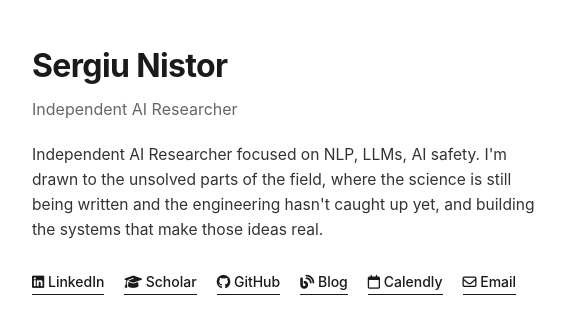
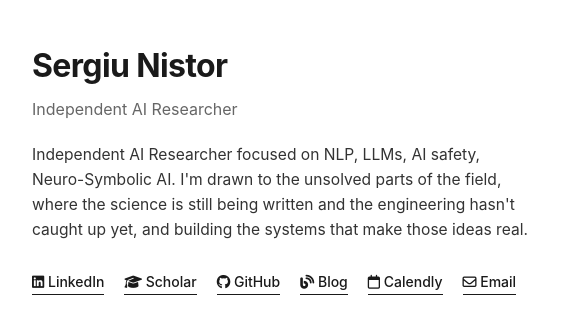
Before and after one commit to SergiuDeveloper/portfolio, a plain HTML site: page index.html in a window 1280 px wide. Shown: the part 105-425 px from the top of the page, 222-801 px from the left. Drawn offline with Linux system fonts and the light colour scheme.

Commit message:
Added ne-sy interest

```diff
--- a/index.html
+++ b/index.html
@@ -71,7 +71,7 @@
               Independent AI Researcher
             </p>
             <p class="about-bio">
-              Independent AI Researcher focused on NLP, LLMs, AI safety. I'm drawn to the unsolved parts of the field,
+              Independent AI Researcher focused on NLP, LLMs, AI safety, Neuro-Symbolic AI. I'm drawn to the unsolved parts of the field,
               where the science is still being written and the engineering
               hasn't caught up yet, and building the systems that make those
               ideas real.
```
